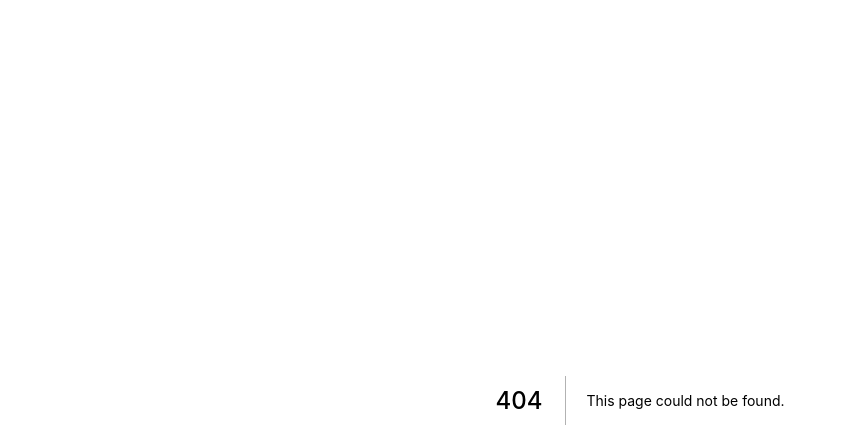
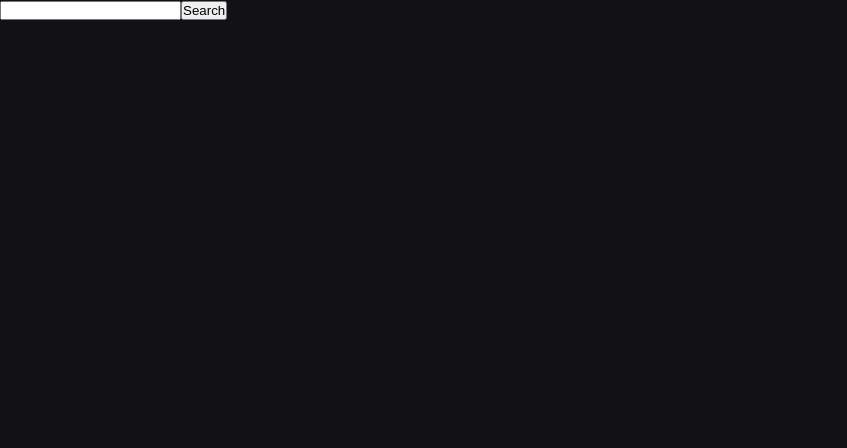
Before and after one commit to Alquipo/pratica-nextjs, a Next.js app: page /search in a window 1280 px wide. Before the commit this address had no page. Shown: the top 448 px of the page, without its empty margins (0-847 px from the left). Built offline with nearby package versions, Linux system fonts and the light colour scheme.

Commit message:
page search

```diff
--- /dev/null
+++ b/src/pages/search.tsx
@@ -0,0 +1,68 @@
+import { useRouter } from "next/router";
+import { Document } from "prismic-javascript/types/documents";
+import { FormEvent, useState } from "react";
+import Prismic from "prismic-javascript";
+import PrismicDom from "prismic-dom";
+import { GetServerSideProps } from "next";
+import { client } from "@/lib/prismic";
+import Link from "next/link";
+
+type SearchProps = {
+  searchResults: Document[];
+};
+
+export default function Search({ searchResults }: SearchProps) {
+  const router = useRouter();
+  const [search, setSearch] = useState("");
+
+  function handleSearch(e: FormEvent) {
+    e.preventDefault();
+
+    router.push(`/search?q=${encodeURIComponent(search)}`);
+
+    setSearch("");
+  }
+  return (
+    <div>
+      <form onSubmit={handleSearch}>
+        <input
+          type="text"
+          value={search}
+          onChange={(e) => setSearch(e.target.value)}
+        />
+        <button type="submit">Search</button>
+      </form>
+
+      <ul>
+        {searchResults.map((product) => {
+          return (
+            <li key={product.id}>
+              <Link href={`/catalog/products/${product.uid}`}>
+                <a>{PrismicDom.RichText.asText(product.data.title)}</a>
+              </Link>
+            </li>
+          );
+        })}
+      </ul>
+    </div>
+  );
+}
+
+export const getServerSideProps: GetServerSideProps<SearchProps> = async (
+  context
+) => {
+  const { q } = context.query;
+
+  if (!q) {
+    return { props: { searchResults: [] } };
+  }
+
+  const searchResults = await client().query([
+    Prismic.Predicates.at("document.type", "product"),
+    Prismic.Predicates.fulltext("my.product.title", String(q)),
+  ]);
+
+  return {
+    props: { searchResults: searchResults.results },
+  };
+};
```
